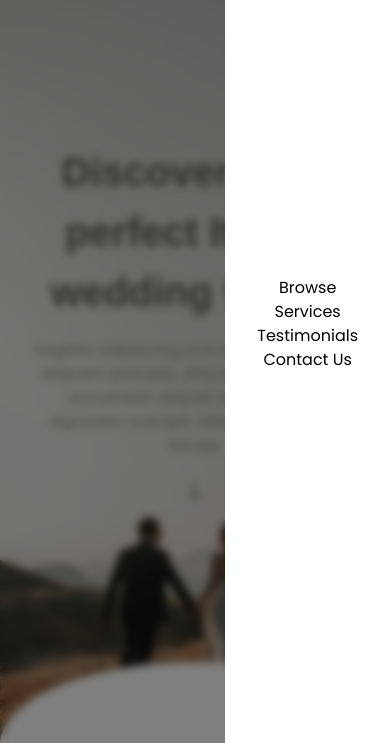
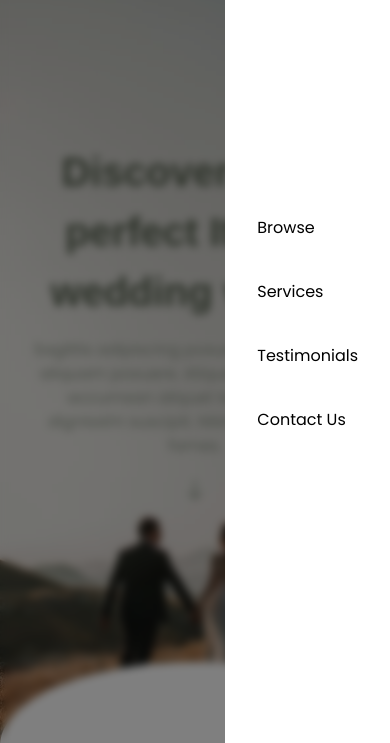
Before and after one commit to jvspepe/domenico-vernon, a website built with Vite: page index.html in a window 390 px wide. Both pictures are taken after a click on the button 342 px from the left and 52 px from the top of the page. Shown: the part 98-841 px from the top of the page. Built offline with nearby package versions, Linux system fonts and the light colour scheme; a web font is replaced by a local one.

Commit message:
Add drawer link styling.

```diff
--- a/index.html
+++ b/index.html
@@ -33,10 +33,26 @@
           <div data-open="false" class="drawer-backdrop">
             <div data-open="false" class="drawer-content">
               <ul class="mobile-navlist">
-                <li><a href="#locations">Browse</a></li>
-                <li><a href="#services">Services</a></li>
-                <li><a href="#testimonials">Testimonials</a></li>
-                <li><a href="#contact">Contact Us</a></li>
+                <li>
+                  <a href="#locations" data-link="true" class="drawer-link"
+                    >Browse</a
+                  >
+                </li>
+                <li>
+                  <a href="#services" data-link="true" class="drawer-link"
+                    >Services</a
+                  >
+                </li>
+                <li>
+                  <a href="#testimonials" data-link="true" class="drawer-link"
+                    >Testimonials</a
+                  >
+                </li>
+                <li>
+                  <a href="#contact" data-link="true" class="drawer-link"
+                    >Contact Us</a
+                  >
+                </li>
               </ul>
             </div>
           </div>
--- a/script.js
+++ b/script.js
@@ -3,6 +3,7 @@ const drawer = document.querySelector(".drawer");
 const drawerToggle = drawer.querySelector(".drawer-toggle");
 const drawerBackdrop = drawer.querySelector(".drawer-backdrop");
 const drawerContent = drawer.querySelector(".drawer-content");
+const drawerLinks = drawer.querySelectorAll("[data-link]");
 
 contactForm.addEventListener("submit", (event) => {
   event.preventDefault();
@@ -33,3 +34,6 @@ function handleDrawerToggle() {
 }
 
 drawerToggle.addEventListener("click", handleDrawerToggle);
+drawerLinks.forEach((link) =>
+  link.addEventListener("click", handleDrawerToggle),
+);
--- a/style.css
+++ b/style.css
@@ -159,10 +159,9 @@ a {
   display: flex;
   flex-direction: column;
   gap: 2rem;
-  align-items: end;
 
   height: 100dvh;
-  padding: 2rem;
+  padding: 0.5rem;
 
   visibility: hidden;
   background-color: var(--white);
@@ -288,10 +287,27 @@ a {
 .mobile-navlist {
   display: flex;
   flex-direction: column;
-  align-items: center;
+  gap: 0.5rem;
+  /* align-items: center; */
   justify-content: center;
 
   height: 100%;
+}
+
+.mobile-navlist li {
+  display: flex;
+  align-items: center;
+}
+
+.drawer-link {
+  width: 100%;
+  padding: 1rem 1.5rem;
+  border-radius: 0.5rem;
+  transition: background-color 300ms;
+}
+
+.drawer-link:hover {
+  background-color: var(--neutral-200);
 }
 
 .hero {
```
